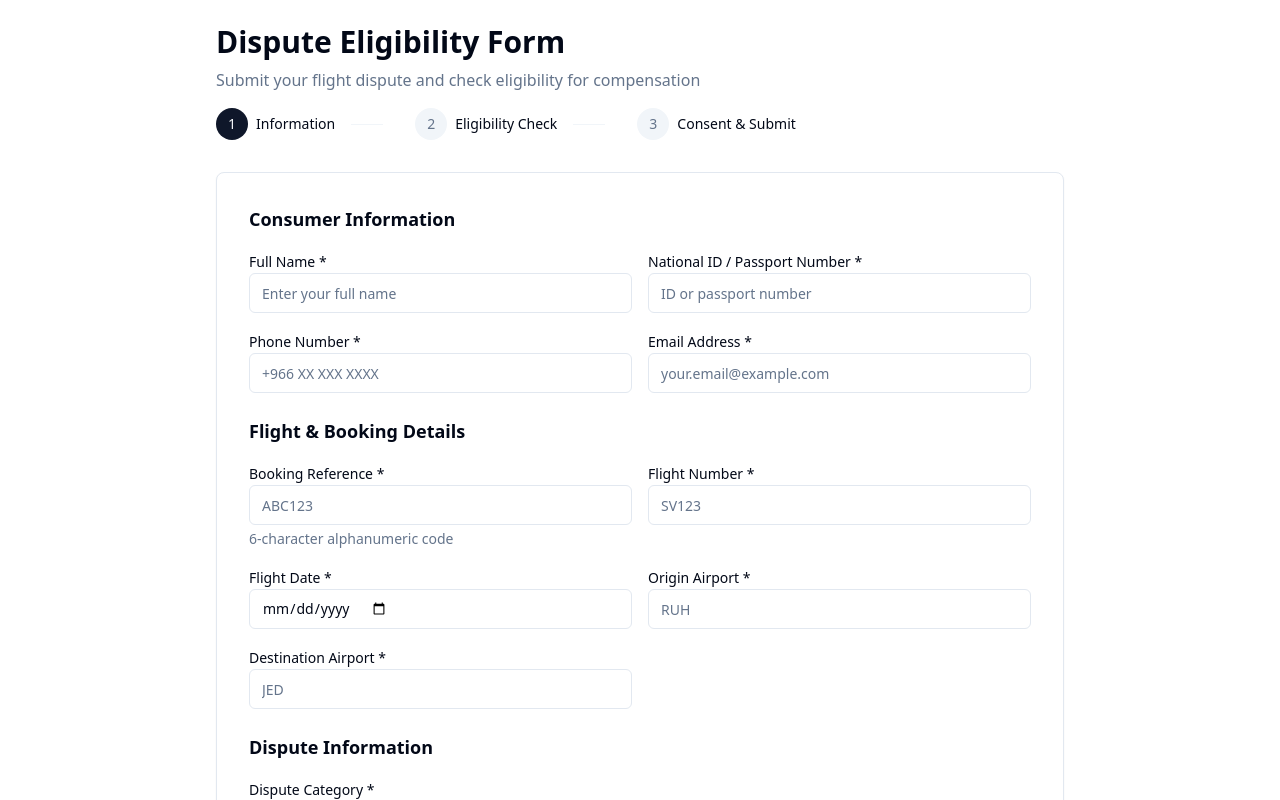
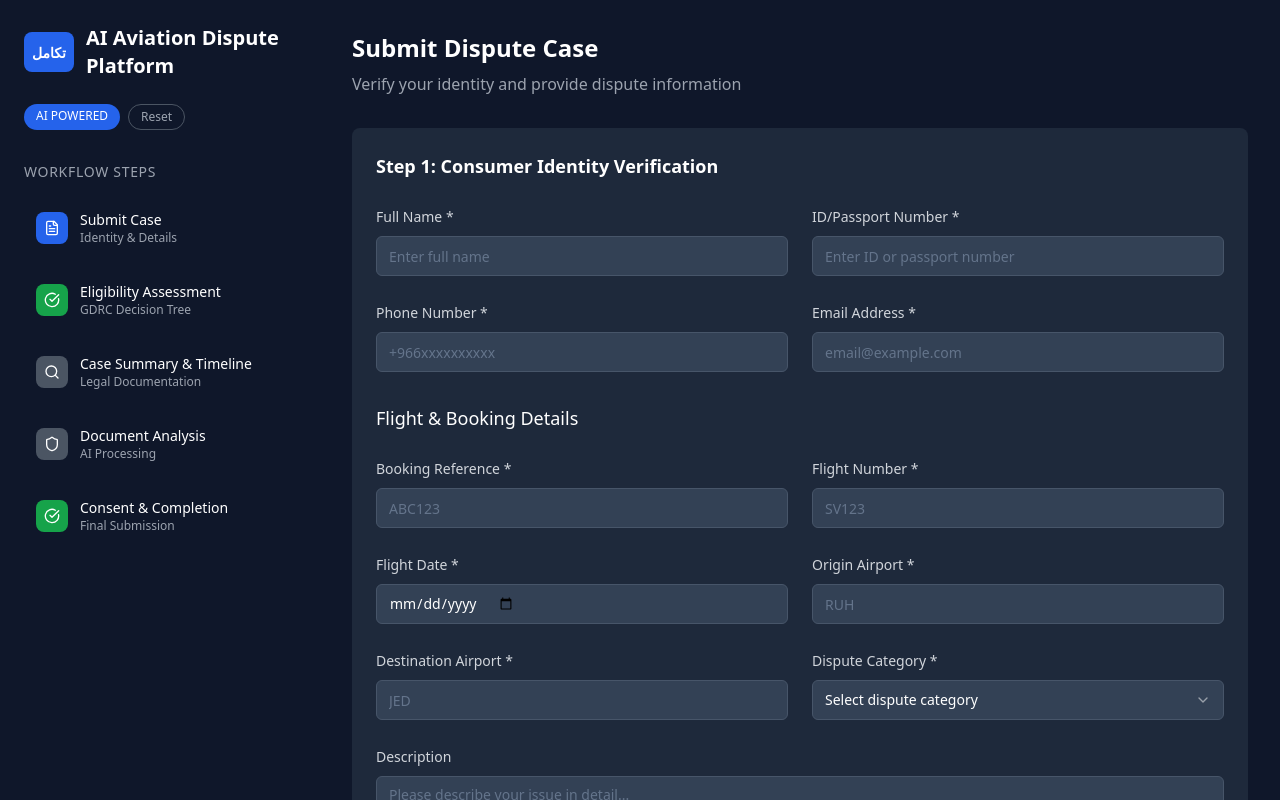
Before and after one commit to vladg96/dispute-navigator-ai-assist, a React (Vite) app: page / in a window 1280 px wide. Shown: the top 800 px of the page. Built offline with nearby package versions, Linux system fonts and the light colour scheme.

Commit message:
Refactor: Improve form UI based on design
Adjust the appearance of the dispute form to match the provided design, including layout, styling, and component usage.

```diff
--- a/src/components/DisputeForm.tsx
+++ b/src/components/DisputeForm.tsx
@@ -1,4 +1,3 @@
-
 import React, { useState } from 'react';
 import { Button } from '@/components/ui/button';
 import { Input } from '@/components/ui/input';
@@ -11,7 +10,8 @@ import { Card } from '@/components/ui/card';
 import { useToast } from '@/hooks/use-toast';
 import { validateDisputeForm, checkEligibility } from '@/utils/disputeValidation';
 import { DisputeFormData, ValidationResult, EligibilityResult } from '@/types/dispute';
-import { Info, AlertTriangle, CheckCircle, X } from 'lucide-react';
+import { Info, AlertTriangle, CheckCircle, X, Shield } from 'lucide-react';
+import Sidebar from './Sidebar';
 
 const DisputeForm = () => {
   const { toast } = useToast();
@@ -51,7 +51,6 @@ const DisputeForm = () => {
       [field]: value
     }));
 
-    // Clear validation errors when user starts typing
     if (validationErrors.length > 0) {
       setValidationErrors([]);
     }
@@ -77,7 +76,6 @@ const DisputeForm = () => {
   const handleCheckEligibility = () => {
     setIsSubmitting(true);
 
-    // Simulate API call
     setTimeout(() => {
       const eligibility = checkEligibility(formData);
       setEligibilityResult(eligibility);
@@ -115,7 +113,6 @@ const DisputeForm = () => {
       description: `Case ID: CS-2025-${Date.now().toString().slice(-6)}`,
     });
 
-    // Generate case summary
     console.log('Case Summary Generated:', {
       caseId: `CS-2025-${Date.now().toString().slice(-6)}`,
       consumerName: formData.consumerName,
@@ -132,9 +129,9 @@ const DisputeForm = () => {
     if (validationErrors.length === 0) return null;
 
     return (
-      <Alert variant="destructive" className="mb-4">
+      <Alert variant="destructive" className="mb-4 bg-red-900/20 border-red-500">
         <AlertTriangle className="h-4 w-4" />
-        <AlertDescription>
+        <AlertDescription className="text-red-200">
           <ul className="list-disc list-inside space-y-1">
             {validationErrors.map((error, index) => (
               <li key={index}>{error}</li>
@@ -146,145 +143,154 @@ const DisputeForm = () => {
   };
 
   const renderStep1 = () => (
-    <div className="space-y-6">
-      <div className="space-y-4">
-        <h3 className="text-lg font-semibold">Consumer Information</h3>
+    <div className="space-y-8">
+      <div>
+        <h2 className="text-2xl font-semibold text-white mb-2">Submit Dispute Case</h2>
+        <p className="text-gray-400">Verify your identity and provide dispute information</p>
+      </div>
 
-        <div className="grid grid-cols-1 md:grid-cols-2 gap-4">
+      <div className="bg-slate-800 rounded-lg p-6">
+        <h3 className="text-lg font-semibold text-white mb-6">Step 1: Consumer Identity Verification</h3>
+
+        <div className="grid grid-cols-1 md:grid-cols-2 gap-6">
           <div>
-            <Label htmlFor="consumerName">Full Name *</Label>
+            <Label htmlFor="consumerName" className="text-gray-300 font-medium">Full Name *</Label>
             <Input
               id="consumerName"
               value={formData.consumerName}
               onChange={(e) => handleInputChange('consumerName', e.target.value)}
-              placeholder="Enter your full name"
+              placeholder="Enter full name"
+              className="bg-slate-700 border-slate-600 text-white placeholder-gray-400 mt-2"
             />
           </div>
 
           <div>
-            <Label htmlFor="nationalId">National ID / Passport Number *</Label>
+            <Label htmlFor="nationalId" className="text-gray-300 font-medium">ID/Passport Number *</Label>
             <Input
               id="nationalId"
               value={formData.nationalId}
               onChange={(e) => handleInputChange('nationalId', e.target.value)}
-              placeholder="ID or passport number"
+              placeholder="Enter ID or passport number"
+              className="bg-slate-700 border-slate-600 text-white placeholder-gray-400 mt-2"
             />
           </div>
 
           <div>
-            <Label htmlFor="phone">Phone Number *</Label>
+            <Label htmlFor="phone" className="text-gray-300 font-medium">Phone Number *</Label>
             <Input
               id="phone"
               type="tel"
               value={formData.phone}
               onChange={(e) => handleInputChange('phone', e.target.value)}
-              placeholder="+966 XX XXX XXXX"
+              placeholder="+966xxxxxxxxxx"
+              className="bg-slate-700 border-slate-600 text-white placeholder-gray-400 mt-2"
             />
           </div>
 
           <div>
-            <Label htmlFor="email">Email Address *</Label>
+            <Label htmlFor="email" className="text-gray-300 font-medium">Email Address *</Label>
             <Input
               id="email"
               type="email"
               value={formData.email}
               onChange={(e) => handleInputChange('email', e.target.value)}
-              placeholder="your.email@example.com"
+              placeholder="email@example.com"
+              className="bg-slate-700 border-slate-600 text-white placeholder-gray-400 mt-2"
             />
           </div>
         </div>
-      </div>
 
-      <div className="space-y-4">
-        <h3 className="text-lg font-semibold">Flight & Booking Details</h3>
+        <div className="mt-8 space-y-6">
+          <h4 className="text-lg font-medium text-white">Flight & Booking Details</h4>
 
-        <div className="grid grid-cols-1 md:grid-cols-2 gap-4">
+          <div className="grid grid-cols-1 md:grid-cols-2 gap-6">
             <div>
-            <Label htmlFor="bookingReference">Booking Reference *</Label>
+              <Label htmlFor="bookingReference" className="text-gray-300 font-medium">Booking Reference *</Label>
               <Input
                 id="bookingReference"
                 value={formData.bookingReference}
                 onChange={(e) => handleInputChange('bookingReference', e.target.value.toUpperCase())}
                 placeholder="ABC123"
                 maxLength={6}
+                className="bg-slate-700 border-slate-600 text-white placeholder-gray-400 mt-2"
               />
-            <p className="text-sm text-muted-foreground mt-1">6-character alphanumeric code</p>
             </div>
 
             <div>
-            <Label htmlFor="flightNumber">Flight Number *</Label>
+              <Label htmlFor="flightNumber" className="text-gray-300 font-medium">Flight Number *</Label>
               <Input
                 id="flightNumber"
                 value={formData.flightNumber}
                 onChange={(e) => handleInputChange('flightNumber', e.target.value.toUpperCase())}
                 placeholder="SV123"
+                className="bg-slate-700 border-slate-600 text-white placeholder-gray-400 mt-2"
               />
             </div>
 
             <div>
-            <Label htmlFor="flightDate">Flight Date *</Label>
+              <Label htmlFor="flightDate" className="text-gray-300 font-medium">Flight Date *</Label>
               <Input
                 id="flightDate"
                 type="date"
                 value={formData.flightDate}
                 onChange={(e) => handleInputChange('flightDate', e.target.value)}
+                className="bg-slate-700 border-slate-600 text-white mt-2"
               />
             </div>
 
             <div>
-            <Label htmlFor="origin">Origin Airport *</Label>
+              <Label htmlFor="origin" className="text-gray-300 font-medium">Origin Airport *</Label>
               <Input
                 id="origin"
                 value={formData.origin}
                 onChange={(e) => handleInputChange('origin', e.target.value.toUpperCase())}
                 placeholder="RUH"
                 maxLength={3}
+                className="bg-slate-700 border-slate-600 text-white placeholder-gray-400 mt-2"
               />
             </div>
 
             <div>
-            <Label htmlFor="destination">Destination Airport *</Label>
+              <Label htmlFor="destination" className="text-gray-300 font-medium">Destination Airport *</Label>
               <Input
                 id="destination"
                 value={formData.destination}
                 onChange={(e) => handleInputChange('destination', e.target.value.toUpperCase())}
                 placeholder="JED"
                 maxLength={3}
+                className="bg-slate-700 border-slate-600 text-white placeholder-gray-400 mt-2"
               />
             </div>
-        </div>
-      </div>
-
-      <div className="space-y-4">
-        <h3 className="text-lg font-semibold">Dispute Information</h3>
 
             <div>
-          <Label htmlFor="disputeCategory">Dispute Category *</Label>
+              <Label htmlFor="disputeCategory" className="text-gray-300 font-medium">Dispute Category *</Label>
               <Select
                 value={formData.disputeCategory}
                 onValueChange={(value) => handleInputChange('disputeCategory', value)}
               >
-            <SelectTrigger>
+                <SelectTrigger className="bg-slate-700 border-slate-600 text-white mt-2">
                   <SelectValue placeholder="Select dispute category" />
                 </SelectTrigger>
-            <SelectContent>
+                <SelectContent className="bg-slate-700 border-slate-600">
                   {disputeCategories.map((category) => (
-                <SelectItem key={category} value={category}>
+                    <SelectItem key={category} value={category} className="text-white hover:bg-slate-600">
                       {category}
                     </SelectItem>
                   ))}
                 </SelectContent>
               </Select>
             </div>
+          </div>
 
           <div>
-          <Label htmlFor="description">Description</Label>
+            <Label htmlFor="description" className="text-gray-300 font-medium">Description</Label>
             <Textarea
               id="description"
               value={formData.description}
               onChange={(e) => handleInputChange('description', e.target.value)}
               placeholder="Please describe your issue in detail..."
               rows={4}
+              className="bg-slate-700 border-slate-600 text-white placeholder-gray-400 mt-2"
             />
           </div>
 
@@ -293,8 +299,9 @@ const DisputeForm = () => {
               id="hasDocuments"
               checked={formData.hasDocuments}
               onCheckedChange={(checked) => handleInputChange('hasDocuments', checked as boolean)}
+              className="border-slate-600"
             />
-          <Label htmlFor="hasDocuments">
+            <Label htmlFor="hasDocuments" className="text-gray-300">
               I have supporting documents (boarding pass, receipts, etc.)
             </Label>
           </div>
@@ -302,19 +309,26 @@ const DisputeForm = () => {
 
         {renderValidationErrors()}
 
-      <Button onClick={handleValidateStep1} className="w-full">
-        Validate & Continue
+        <div className="mt-8 flex justify-center">
+          <Button
+            onClick={handleValidateStep1}
+            className="bg-blue-600 hover:bg-blue-700 text-white px-8 py-3 rounded-lg font-medium flex items-center gap-2"
+          >
+            <Shield className="w-4 h-4" />
+            Verify Identity & Continue
           </Button>
+        </div>
+      </div>
     </div>
   );
 
   const renderStep2 = () => (
     <div className="space-y-6">
       <div className="text-center">
-        <h3 className="text-lg font-semibold mb-4">Checking Eligibility...</h3>
+        <h3 className="text-lg font-semibold mb-4 text-white">Checking Eligibility...</h3>
 
         {eligibilityResult && (
-          <Card className="p-6">
+          <Card className="p-6 bg-slate-800 border-slate-700 text-white">
             <div className="flex items-center justify-center mb-4">
               {eligibilityResult.status === 'eligible' && (
                 <CheckCircle className="h-12 w-12 text-green-500" />
@@ -333,12 +347,12 @@ const DisputeForm = () => {
               {eligibilityResult.status === 'hold' && 'Additional Documents Required'}
             </h4>
 
-            <p className="text-muted-foreground mb-4">{eligibilityResult.message}</p>
+            <p className="text-gray-400 mb-4">{eligibilityResult.message}</p>
 
             {eligibilityResult.details && eligibilityResult.details.length > 0 && (
               <div className="text-left">
                 <h5 className="font-medium mb-2">Details:</h5>
-                <ul className="list-disc list-inside space-y-1 text-sm">
+                <ul className="list-disc list-inside space-y-1 text-sm text-gray-300">
                   {eligibilityResult.details.map((detail, index) => (
                     <li key={index}>{detail}</li>
                   ))}
@@ -350,18 +364,18 @@ const DisputeForm = () => {
       </div>
 
       <div className="flex gap-4">
-        <Button variant="outline" onClick={() => setCurrentStep(1)} className="flex-1">
+        <Button variant="outline" onClick={() => setCurrentStep(1)} className="flex-1 bg-slate-700 text-white hover:bg-slate-600">
           Back to Form
         </Button>
 
         {!eligibilityResult && (
-          <Button onClick={handleCheckEligibility} disabled={isSubmitting} className="flex-1">
+          <Button onClick={handleCheckEligibility} disabled={isSubmitting} className="flex-1 bg-blue-600 hover:bg-blue-700 text-white">
             {isSubmitting ? 'Checking...' : 'Check Eligibility'}
           </Button>
         )}
 
         {eligibilityResult?.status === 'invalid' && (
-          <Button variant="outline" onClick={() => setCurrentStep(1)} className="flex-1">
+          <Button variant="outline" onClick={() => setCurrentStep(1)} className="flex-1 bg-slate-700 text-white hover:bg-slate-600">
             Correct Issues
           </Button>
         )}
@@ -373,17 +387,17 @@ const DisputeForm = () => {
     <div className="space-y-6">
       <div className="text-center">
         <CheckCircle className="h-16 w-16 text-green-500 mx-auto mb-4" />
-        <h3 className="text-2xl font-semibold mb-2">Dispute Eligible</h3>
-        <p className="text-muted-foreground mb-6">
+        <h3 className="text-2xl font-semibold mb-2 text-white">Dispute Eligible</h3>
+        <p className="text-gray-400 mb-6">
           Your dispute meets all requirements and can be processed.
         </p>
       </div>
 
-      <Card className="p-6">
+      <Card className="p-6 bg-slate-800 border-slate-700 text-white">
         <h4 className="font-semibold mb-4">Consent & Authorization</h4>
 
-        <div className="bg-yellow-50 border border-yellow-200 rounded-lg p-4 mb-4">
-          <p className="text-sm">
+        <div className="bg-yellow-900/20 border border-yellow-500 rounded-lg p-4 mb-4">
+          <p className="text-sm text-yellow-300">
             "I, <strong>{formData.consumerName}</strong>, have reviewed all the facts, timeline, and regulatory
             references related to my dispute. I understand the proposed resolution (refund/compensation)
             and agree to accept it under GACA regulations. I hereby authorize processing of my claim."
@@ -395,25 +409,26 @@ const DisputeForm = () => {
             id="consentGiven"
             checked={formData.consentGiven}
             onCheckedChange={(checked) => handleInputChange('consentGiven', checked as boolean)}
+            className="border-slate-600"
           />
-          <Label htmlFor="consentGiven" className="text-sm">
+          <Label htmlFor="consentGiven" className="text-gray-300">
             I agree to the terms and authorize processing of my dispute claim
           </Label>
         </div>
 
-        <p className="text-xs text-muted-foreground mb-4">
+        <p className="text-xs text-gray-400 mb-4">
           Date: {new Date().toLocaleDateString()} | Signature: Electronic Consent
         </p>
       </Card>
 
       <div className="flex gap-4">
-        <Button variant="outline" onClick={() => setCurrentStep(2)} className="flex-1">
+        <Button variant="outline" onClick={() => setCurrentStep(2)} className="flex-1 bg-slate-700 text-white hover:bg-slate-600">
           Back
         </Button>
         <Button
           onClick={handleFinalSubmit}
           disabled={!formData.consentGiven}
-          className="flex-1"
+          className="flex-1 bg-green-600 hover:bg-green-700 text-white"
         >
           Submit Dispute
         </Button>
@@ -422,41 +437,14 @@ const DisputeForm = () => {
   );
 
   return (
-    <div className="max-w-4xl mx-auto p-6">
-      <div className="mb-8">
-        <h1 className="text-3xl font-bold mb-2">Dispute Eligibility Form</h1>
-        <p className="text-muted-foreground">
-          Submit your flight dispute and check eligibility for compensation
-        </p>
+    <div className="flex min-h-screen bg-slate-900">
+      <Sidebar />
 
-        <div className="flex items-center mt-4 space-x-4">
-          {[1, 2, 3].map((step) => (
-            <div key={step} className="flex items-center">
-              <div className={`
-                w-8 h-8 rounded-full flex items-center justify-center text-sm font-medium
-                ${currentStep >= step
-                  ? 'bg-primary text-primary-foreground'
-                  : 'bg-muted text-muted-foreground'
-                }
-              `}>
-                {step}
-              </div>
-              <span className="ml-2 text-sm">
-                {step === 1 && 'Information'}
-                {step === 2 && 'Eligibility Check'}
-                {step === 3 && 'Consent & Submit'}
-              </span>
-              {step < 3 && <div className="w-8 h-px bg-muted mx-4" />}
-            </div>
-          ))}
-        </div>
-      </div>
-
-      <Card className="p-8">
+      <div className="flex-1 p-8">
         {currentStep === 1 && renderStep1()}
         {currentStep === 2 && renderStep2()}
         {currentStep === 3 && renderStep3()}
-      </Card>
+      </div>
     </div>
   );
 };
--- /dev/null
+++ b/src/components/Sidebar.tsx
@@ -0,0 +1,90 @@
+
+import React from 'react';
+import { CheckCircle, FileText, Search, Shield, Clock } from 'lucide-react';
+
+const Sidebar = () => {
+  const workflowSteps = [
+    {
+      id: 'submit',
+      title: 'Submit Case',
+      subtitle: 'Identity & Details',
+      icon: FileText,
+      status: 'active'
+    },
+    {
+      id: 'eligibility',
+      title: 'Eligibility Assessment',
+      subtitle: 'GDRC Decision Tree',
+      icon: CheckCircle,
+      status: 'completed'
+    },
+    {
+      id: 'summary',
+      title: 'Case Summary & Timeline',
+      subtitle: 'Legal Documentation',
+      icon: Search,
+      status: 'pending'
+    },
+    {
+      id: 'analysis',
+      title: 'Document Analysis',
+      subtitle: 'AI Processing',
+      icon: Shield,
+      status: 'pending'
+    },
+    {
+      id: 'consent',
+      title: 'Consent & Completion',
+      subtitle: 'Final Submission',
+      icon: CheckCircle,
+      status: 'completed'
+    }
+  ];
+
+  return (
+    <div className="w-80 bg-slate-900 text-white min-h-screen p-6">
+      <div className="mb-8">
+        <div className="flex items-center gap-3 mb-6">
+          <div className="bg-blue-600 rounded-lg p-2">
+            <span className="text-white font-bold text-sm">تكامل</span>
+          </div>
+          <div>
+            <h1 className="text-xl font-semibold">AI Aviation Dispute Platform</h1>
+          </div>
+        </div>
+
+        <div className="flex gap-2 mb-2">
+          <span className="bg-blue-600 text-xs px-3 py-1 rounded-full">AI POWERED</span>
+          <span className="text-gray-400 text-xs px-3 py-1 rounded-full border border-gray-600">Reset</span>
+        </div>
+      </div>
+
+      <div className="mb-6">
+        <h2 className="text-gray-400 text-sm font-medium mb-4 tracking-wider uppercase">WORKFLOW STEPS</h2>
+
+        <div className="space-y-3">
+          {workflowSteps.map((step, index) => {
+            const Icon = step.icon;
+            return (
+              <div key={step.id} className="flex items-center gap-3 p-3 rounded-lg hover:bg-slate-800 transition-colors">
+                <div className={`p-2 rounded-lg ${
+                  step.status === 'active' ? 'bg-blue-600' :
+                  step.status === 'completed' ? 'bg-green-600' :
+                  'bg-gray-600'
+                }`}>
+                  <Icon className="w-4 h-4" />
+                </div>
+                <div className="flex-1">
+                  <h3 className="text-sm font-medium">{step.title}</h3>
+                  <p className="text-xs text-gray-400">{step.subtitle}</p>
+                </div>
+              </div>
+            );
+          })}
+        </div>
+      </div>
+    </div>
+  );
+};
+
+export default Sidebar;
--- a/src/pages/Index.tsx
+++ b/src/pages/Index.tsx
@@ -3,7 +3,7 @@ import DisputeForm from "@/components/DisputeForm";
 
 const Index = () => {
   return (
-    <div className="min-h-screen bg-background">
+    <div className="min-h-screen bg-slate-900">
       <DisputeForm />
     </div>
   );
```
Lines whose indentation alone changed are shown as unchanged.
